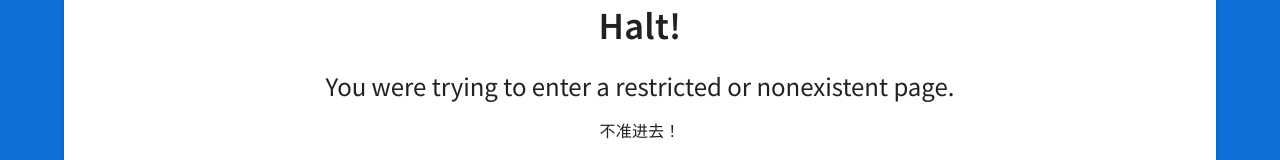
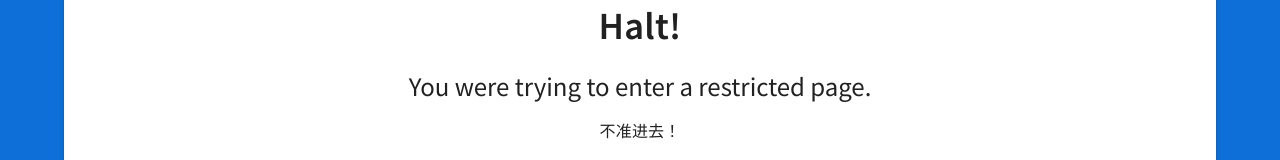
Before and after one commit to ivan-gan-ez/hanzipedia-frontend, a React (Vite) app: page /unauthorised in a window 1280 px wide. Shown: the part 156-316 px from the top of the page. Built offline with nearby package versions, Linux system fonts and the light colour scheme; no server answers.

Commit message:
my 笨蛋 fogor to remove console logs

```diff
--- a/src/pages/UnauthorisedPage.jsx
+++ b/src/pages/UnauthorisedPage.jsx
@@ -18,7 +18,7 @@ function UnauthorisedPage() {
             fontWeight="400"
             sx={{ mb: 2 }}
           >
-            You were trying to enter a restricted or nonexistent page.
+            You were trying to enter a restricted page.
           </Typography>
           <Typography textAlign="center" sx={{ mb: 6 }}>
             不准进去！
--- a/src/pages/UserPage.jsx
+++ b/src/pages/UserPage.jsx
@@ -93,10 +93,6 @@ function UserPage() {
                   size="small"
                 >
                   View Edits
-                  {console.log(isAdmin(currentuser))}
-                  {console.log(user.role)}
-                  {console.log(user.role !== "admin" && user.role !== "owner")}
-                  {console.log(user._id === currentuser._id)}
                 </Button>
                 {currentuser ? (
                   (isAdmin(currentuser) &&
--- a/src/pages/UserPageEdit.jsx
+++ b/src/pages/UserPageEdit.jsx
@@ -73,8 +73,6 @@ function UserPageEdit() {
             (data.role === "admin" || data.role === "owner") &&
             data._id !== currentuser._id)
         ) {
-          console.log(currentuser);
-          console.log(data);
           navigate("/unauthorised");
         } else {
           setUser(data);
```
